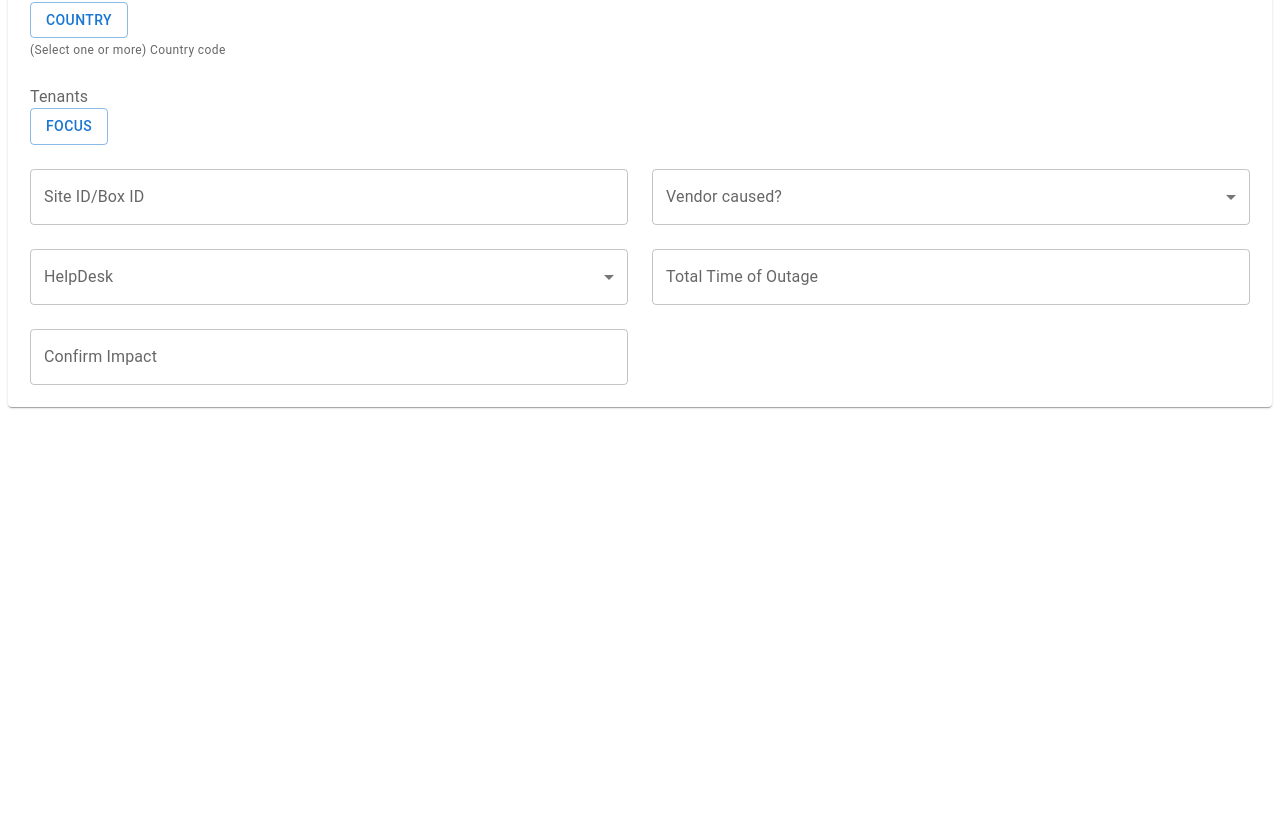
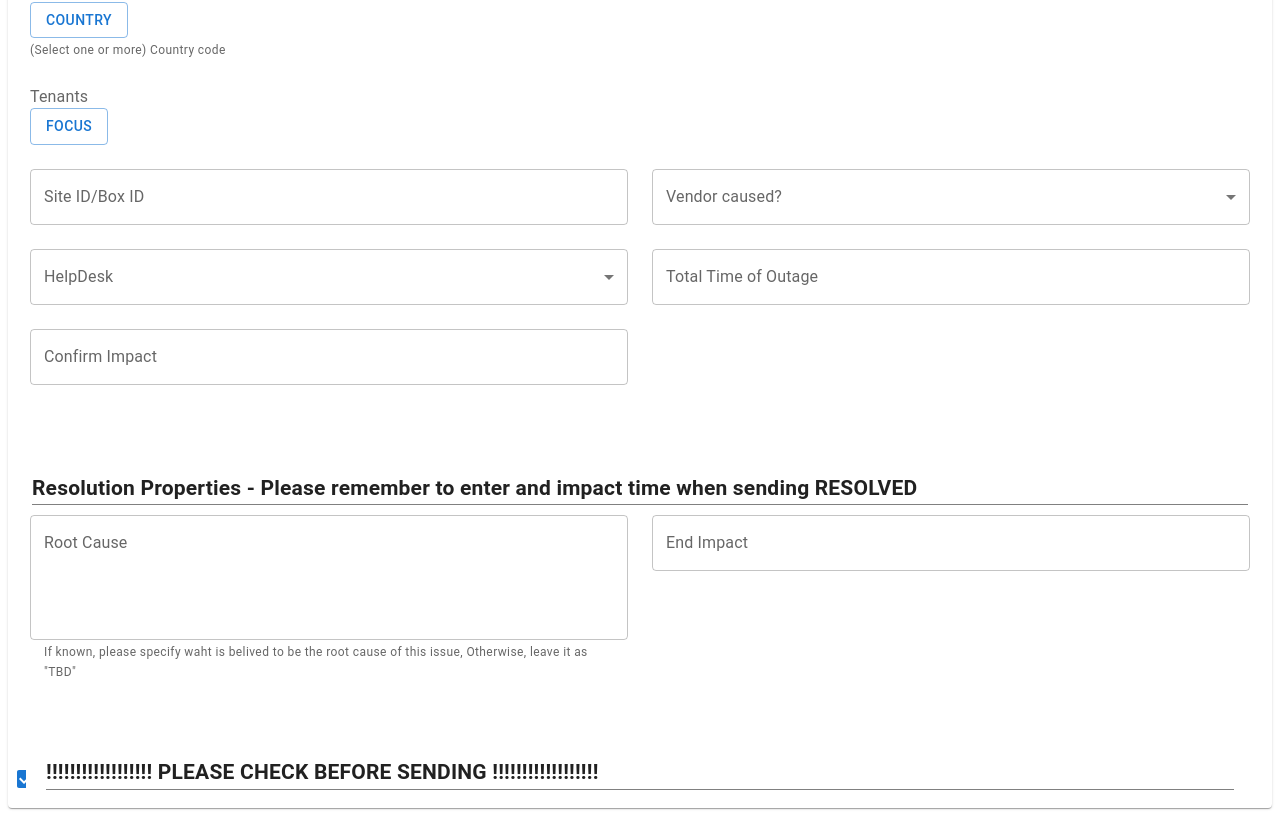
Before and after one commit to saurabhkjha/react-mui-form, a React (Create React App) app: page / in a window 1280 px wide. Shown: the part 2029-2845 px from the top of the page. Before the commit the page ends 2444 px from the top, so only its background shows below. Built offline with nearby package versions, Linux system fonts and the light colour scheme.

Commit message:
last form

```diff
--- a/App.tsx
+++ b/App.tsx
@@ -590,6 +590,112 @@ export default function App() {
             </Grid>
           </Grid>
         </Box>
+        <Stack
+          direction="row"
+          spacing={2}
+          justifyContent="space-between"
+          alignContent="center"
+          alignItems="center"
+          sx={{
+            background: 'white',
+            position: 'relative',
+            top: 60,
+            bottom: 60,
+            padding: '10px 20px',
+            zIndex: 5,
+          }}
+        >
+          <Typography
+            sx={{
+              flex: '1 1 100%',
+              color: 'rgba(0, 0, 0, 0.87)',
+              fontWeight: '600',
+              fontSize: { md: '1.5em', xs: '1.25em' },
+              borderBottom: '1px solid grey',
+            }}
+            component="div"
+          >
+            Resolution Properties - Please remember to enter and impact time
+            when sending RESOLVED
+          </Typography>
+        </Stack>
+        <Box
+          sx={{
+            flexGrow: 1,
+            background: '#fff',
+            padding: '0 1em 1em 1em',
+            marginTop: '4em',
+          }}
+        >
+          <Grid container spacing={2}>
+            <Grid item xs={12} md={6}>
+              <Item>
+                <FormControl fullWidth>
+                  <TextField
+                    id="outlined-multiline-static"
+                    label="Root Cause"
+                    multiline
+                    rows={4}
+                  />
+                  <FormHelperText>
+                    If known, please specify waht is belived to be the root
+                    cause of this issue, Otherwise, leave it as "TBD"
+                  </FormHelperText>
+                </FormControl>
+              </Item>
+            </Grid>
+            <Grid item xs={12} md={6}>
+              <Item>
+                <FormControl fullWidth>
+                  <TextField
+                    id="outlined-multiline-static"
+                    label="End Impact"
+                  />
+                </FormControl>
+              </Item>
+            </Grid>
+          </Grid>
+          <Stack
+            direction="row"
+            spacing={2}
+            justifyContent="space-between"
+            alignContent="center"
+            alignItems="center"
+            sx={{
+              background: 'white',
+              position: 'relative',
+              top: 60,
+              bottom: 60,
+              padding: '10px 20px',
+              zIndex: 5,
+            }}
+          >
+            <Typography
+              sx={{
+                flex: '1 1 100%',
+                color: 'rgba(0, 0, 0, 0.87)',
+                fontWeight: '600',
+                fontSize: { md: '1.5em', xs: '1.25em' },
+                borderBottom: '1px solid grey',
+              }}
+              component="div"
+            >
+              !!!!!!!!!!!!!!!!!! PLEASE CHECK BEFORE SENDING !!!!!!!!!!!!!!!!!!
+            </Typography>
+          </Stack>
+        </Box>
+        <Grid container spacing={2}>
+          <Grid item xs={12} md={6}>
+            <Item>
+              <FormControl fullWidth>
+                <FormControlLabel
+                  control={<Checkbox defaultChecked />}
+                  label="Check To Send Notification*"
+                />
+              </FormControl>
+            </Item>
+          </Grid>
+        </Grid>
       </Item>
       <SearchPopup
         mode={searchPopupOpen}
```
